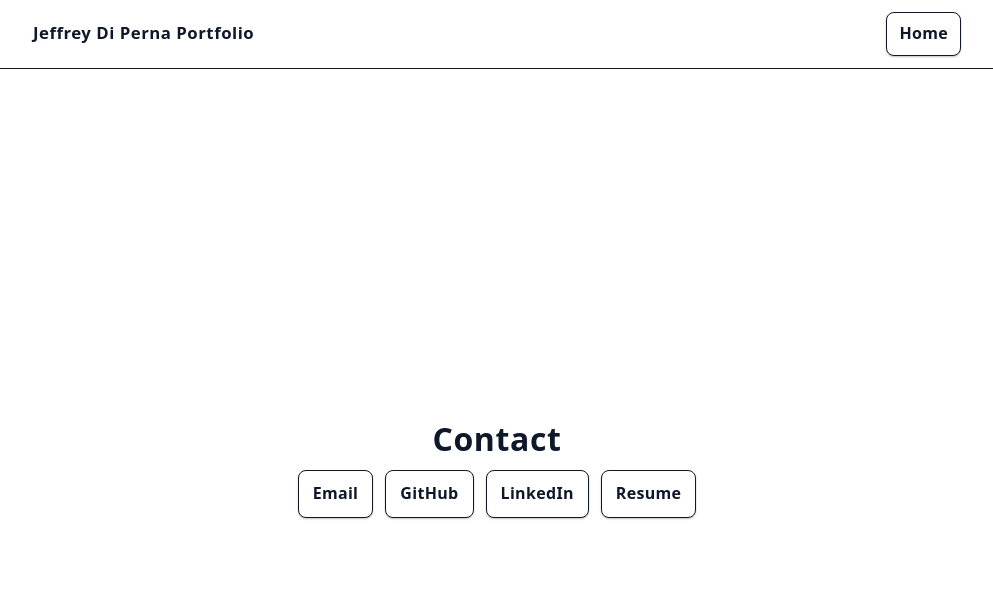
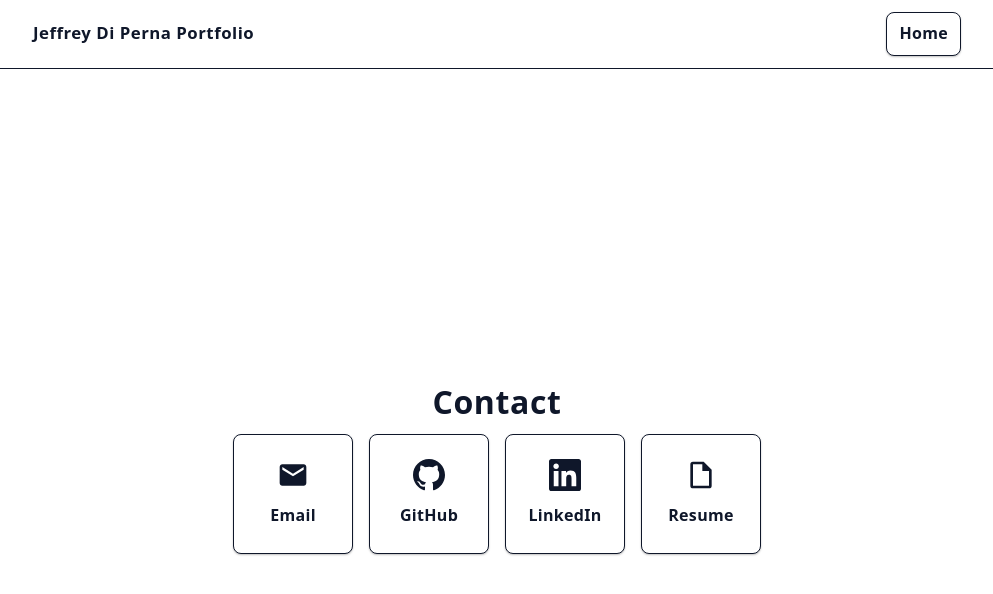
Before and after one commit to JeffreyDiPerna/Personal_Portfolio_Website, a Next.js app in the folder jeffrey-portfolio/: page /contact in a window 1280 px wide. Shown: the top 594 px of the page, without its empty margins (143-1136 px from the left). Built offline with nearby package versions, Linux system fonts and the light colour scheme.

Commit message:
feat got icons for each section of the contacts page

```diff
--- a/jeffrey-portfolio/src/app/contact/page.jsx
+++ b/jeffrey-portfolio/src/app/contact/page.jsx
@@ -16,7 +16,12 @@ export default function ContactPage() {
               style={styles.button}
               aria-label="Email Jeffrey Di Perna"
             >
-              Email
+              <span style={styles.icon}>
+                <svg width="32" height="32" viewBox="0 0 24 24" fill="currentColor">
+                  <path d="M20 4H4c-1.1 0-1.99.9-1.99 2L2 18c0 1.1.9 2 2 2h16c1.1 0 2-.9 2-2V6c0-1.1-.9-2-2-2zm0 4l-8 5-8-5V6l8 5 8-5v2z"/>
+                </svg>
+              </span>
+              <span>Email</span>
             </a>
             <a
               href="https://github.com/JeffreyDiPerna"
@@ -25,7 +30,12 @@ export default function ContactPage() {
               style={styles.button}
               aria-label="Visit GitHub"
             >
-              GitHub
+              <span style={styles.icon}>
+                <svg width="32" height="32" viewBox="0 0 24 24" fill="currentColor">
+                  <path d="M12 0c-6.626 0-12 5.373-12 12 0 5.302 3.438 9.8 8.207 11.387.599.111.793-.261.793-.577v-2.234c-3.338.726-4.033-1.416-4.033-1.416-.546-1.387-1.333-1.756-1.333-1.756-1.089-.745.083-.729.083-.729 1.205.084 1.839 1.237 1.839 1.237 1.07 1.834 2.807 1.304 3.492.997.107-.775.418-1.305.762-1.604-2.665-.305-5.467-1.334-5.467-5.931 0-1.311.469-2.381 1.236-3.221-.124-.303-.535-1.524.117-3.176 0 0 1.008-.322 3.301 1.23.957-.266 1.983-.399 3.003-.404 1.02.005 2.047.138 3.006.404 2.291-1.552 3.297-1.23 3.297-1.23.653 1.653.242 2.874.118 3.176.77.84 1.235 1.911 1.235 3.221 0 4.609-2.807 5.624-5.479 5.921.43.372.823 1.102.823 2.222v3.293c0 .319.192.694.801.576 4.765-1.589 8.199-6.086 8.199-11.386 0-6.627-5.373-12-12-12z"/>
+                </svg>
+              </span>
+              <span>GitHub</span>
             </a>
             <a
               href="https://www.linkedin.com/in/jeffrey-di-perna-39ab101a3/"
@@ -34,7 +44,12 @@ export default function ContactPage() {
               style={styles.button}
               aria-label="Visit LinkedIn"
             >
-              LinkedIn
+              <span style={styles.icon}>
+                <svg width="32" height="32" viewBox="0 0 24 24" fill="currentColor">
+                  <path d="M20.447 20.452h-3.554v-5.569c0-1.328-.027-3.037-1.852-3.037-1.853 0-2.136 1.445-2.136 2.939v5.667H9.351V9h3.414v1.561h.046c.477-.9 1.637-1.85 3.37-1.85 3.601 0 4.267 2.37 4.267 5.455v6.286zM5.337 7.433c-1.144 0-2.063-.926-2.063-2.065 0-1.138.92-2.063 2.063-2.063 1.14 0 2.064.925 2.064 2.063 0 1.139-.925 2.065-2.064 2.065zm1.782 13.019H3.555V9h3.564v11.452zM22.225 0H1.771C.792 0 0 .774 0 1.729v20.542C0 23.227.792 24 1.771 24h20.451C23.2 24 24 23.227 24 22.271V1.729C24 .774 23.2 0 22.222 0h.003z"/>
+                </svg>
+              </span>
+              <span>LinkedIn</span>
             </a>
             <a
               href="/resume.pdf"
@@ -44,7 +59,12 @@ export default function ContactPage() {
               style={styles.button}
               aria-label="Open Jeffrey Di Perna's Resume"
             >
-              Resume
+              <span style={styles.icon}>
+                <svg width="32" height="32" viewBox="0 0 24 24" fill="currentColor">
+                  <path d="M14,2H6A2,2 0 0,0 4,4V20A2,2 0 0,0 6,22H18A2,2 0 0,0 20,20V8L14,2M18,20H6V4H13V9H18V20Z" />
+                </svg>
+              </span>
+              <span>Resume</span>
             </a>
           </div>
         </section>
@@ -78,23 +98,29 @@ const styles = {
   buttonContainer: {
     display: "flex",
     flexWrap: "wrap",
-    gap: 12,
+    gap: 16,
     justifyContent: "center",
   },
   button: {
-    display: "inline-flex",
+    display: "flex",
+    flexDirection: "column",
     alignItems: "center",
     justifyContent: "center",
-    padding: "10px 14px",
+    width: "120px",
+    height: "120px",
     borderRadius: 8,
-    background: "#ffffff", // white
-    color: "#0f172a",      // deep slate
+    background: "#ffffff",
+    color: "#0f172a",
     textDecoration: "none",
     fontWeight: 700,
     letterSpacing: "0.02em",
-    border: "1px solid #0f172a", // outline
+    border: "1px solid #0f172a",
     boxShadow: "0 1px 2px rgba(0,0,0,0.25)",
     transition: "transform 120ms ease, background 120ms ease, color 120ms ease",
   },
+  icon: {
+    display: "block",
+    marginBottom: 4,
+  },
 };
 ``
```
